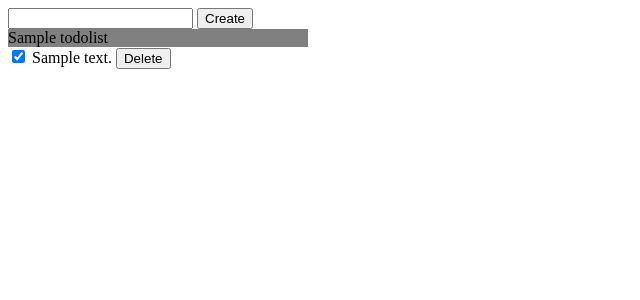
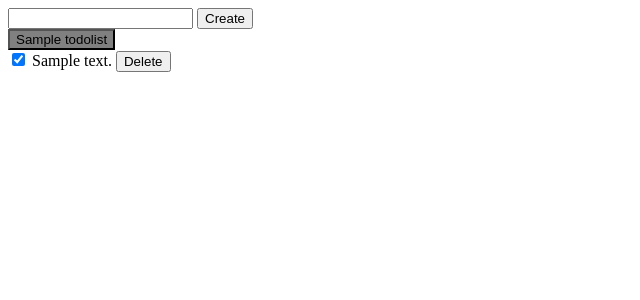
Before and after one commit to utkarsshhh/todoapp, a Flask app: page /todolist/1 in a window 1280 px wide. Shown: the top 300 px of the page, without its empty margins (0-640 px from the left). Run offline with Flask 3, Linux system fonts and the light colour scheme; tables that the repository leaves empty hold one stand-in row (values such as "Sample post"); some libraries are stand-ins or nearby versions.

Commit message:
chore: select lists from page

```diff
--- a/app.py
+++ b/app.py
@@ -36,6 +36,7 @@ class Todo(db.Model):
 # with app.app_context():
 #     db.create_all()
 
+
 @app.route('/todos/create',methods = ['POST'])
 def create_todo():
 
@@ -59,6 +60,7 @@ def create_todo():
     if (not error):
         return jsonify(body)
 
+
 @app.route('/todos/<todo_id>/set-completed',methods = ['POST'])
 def set_completed(todo_id):
     try:
@@ -73,6 +75,7 @@ def set_completed(todo_id):
     finally:
         db.session.close()
     return redirect(url_for('index'))
+
 
 @app.route('/todos/<delete_id>/delete-todo',methods = ['DELETE'])
 def delete_todo(delete_id):
@@ -111,6 +114,8 @@ def get_list(list_id):
 
     return render_template('index.html', data={"list_id": list_id, "lists": lists,
                                                "todos":todos})
+
+
 @app.route('/')
 def index():
     return redirect(url_for('get_list',list_id = 1))
--- a/templates/index.html
+++ b/templates/index.html
@@ -35,11 +35,11 @@
       <input type="submit" value="Create" />
     </form>
 
-    <ul id="lists">
+    <div id="lists">
       {% for d in data['lists'] %}
-      <li class="list-name" data-id="{{d.id}}">{{d.name}}</li>
+      <button class="list-name" data-id="{{d.id}}">{{d.name}}</button>
       {% endfor %}
-    </ul>
+    </div>
 
     <ul id="todos">
       {% for d in data['todos'] %}
```
